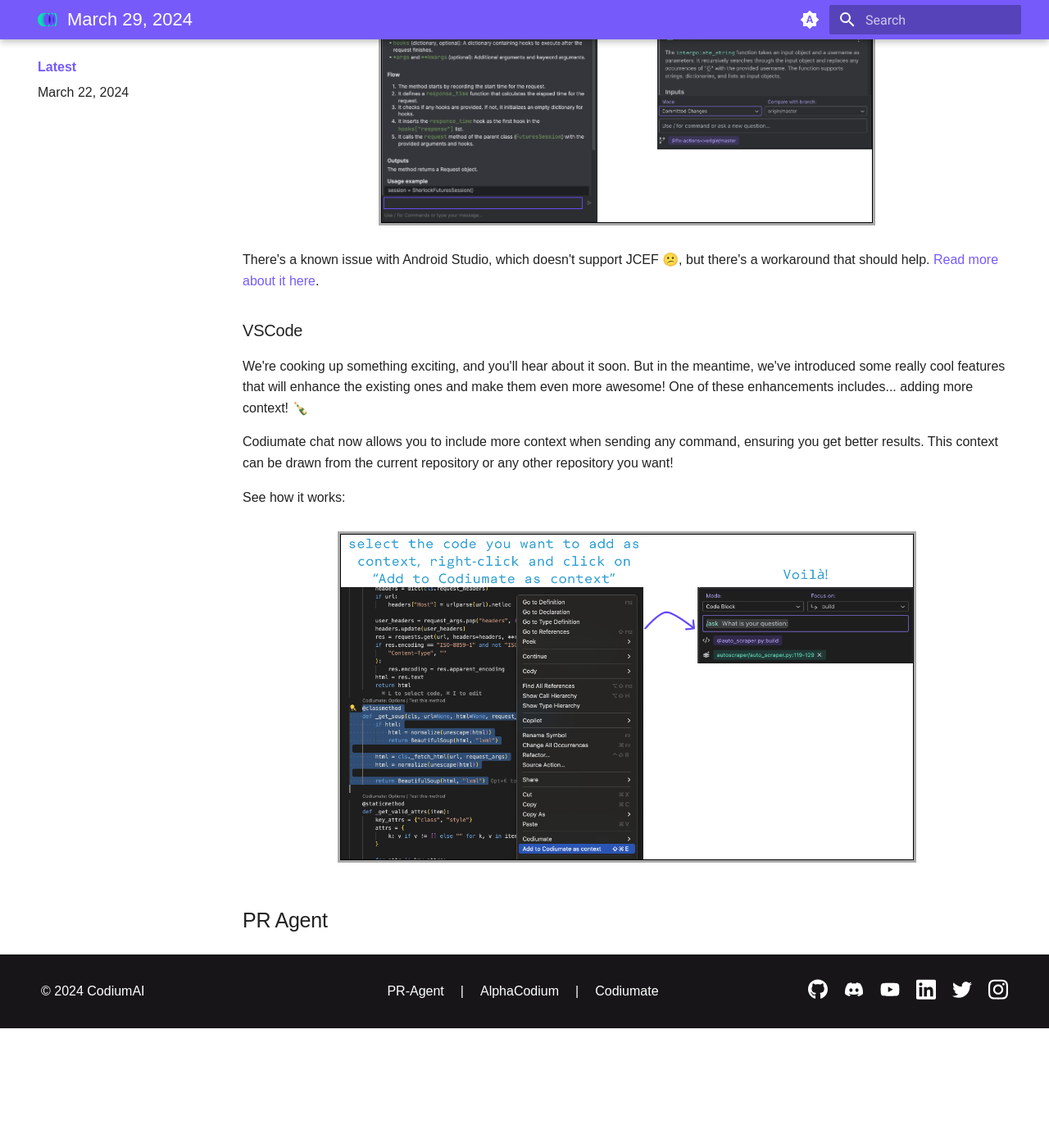
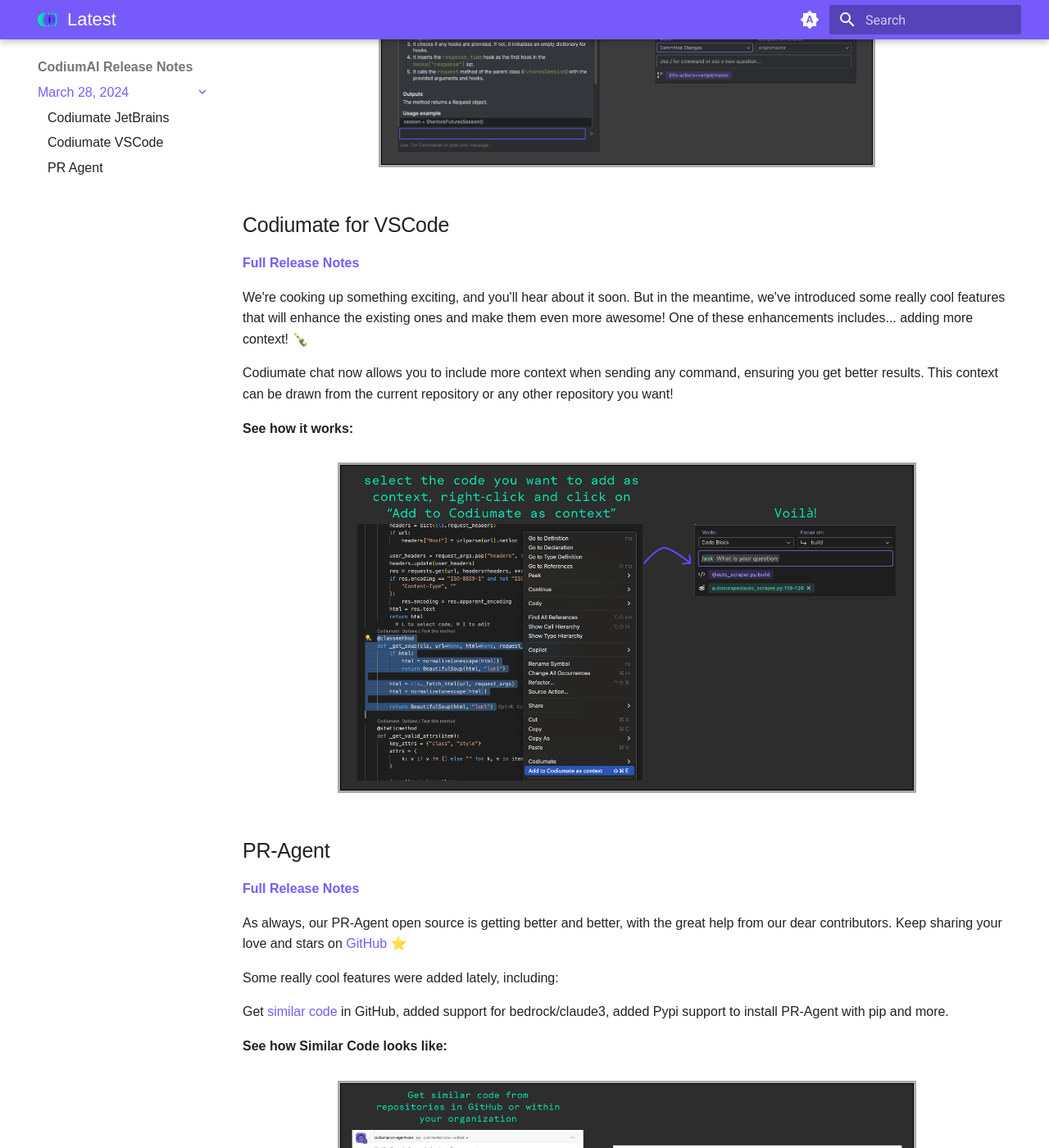
Before and after one commit to Codium-ai/release-notes, an MkDocs documentation site: the page built from docs/versions/2024-3-28/index.md, in a window 1280 px wide and 1400 px high, scrolled down 903 px. Shown: the whole window at 82% size. Built offline with MkDocs 1.6.1 and Material for MkDocs 9.7.7, drawn with Linux system fonts in a browser that asks for light colours; before the commit the page ends 2157 px from its top, so only the background shows below that; some of the changed text lies outside the part shown.

Commit message:
Add release notes for Codiumate JetBrains v0.7.27, Codiumate VSCode v0.7.54, and PR-Agent v0.21; update docs and navigation structure

```diff
--- a/docs/versions/2024-3-29/index.md
+++ b/docs/versions/2024-3-28/index.md
@@ -1,33 +1,49 @@
 # Latest
-## March 29, 2024
+**March 28, 2024**
 
-## Codiumate
+## Codiumate for JetBrains
 
-### JetBrains
+**[Full Release Notes](./codiumate-jb.md)**
 
 Our JetBrains plugin now has a **New Chat Interface!**
 
 Our incredible JetBrains team has put in a lot of hard work, and we're excited to unveil a new chat interface that looks and feels more like 2024 and less like.. well.. 2023. The new interface looks just like our VSCode chat. We are now working on adding all the features that we have in VSCode.
 
-Check it out:
+**Check it out:**
 
 <figure markdown="1">
 ![JB New Chat](./assets/jb-new-chat.png){ width="600" }
 </figure>
 
-There's a known issue with Android Studio, which doesn't support JCEF 😕, but there's a workaround that should help. [Read more about it here]().
 
-### VSCode
+## Codiumate for VSCode
+
+**[Full Release Notes](./codiumate-vscode.md)**
 
 We're cooking up something exciting, and you'll hear about it soon. But in the meantime, we've introduced some really cool features that will enhance the existing ones and make them even more awesome! One of these enhancements includes... adding more context! 🍾
 
 Codiumate chat now allows you to include more context when sending any command, ensuring you get better results. This context can be drawn from the current repository or any other repository you want!
 
-See how it works:
+**See how it works:**
 
 <figure markdown="1">
 ![VSCode Context](./assets/vscode-context.png){ width="700" }
 </figure>
 
 
-## PR Agent
+
+## PR-Agent
+
+**[Full Release Notes](./pr-agent.md)**
+
+As always, our PR-Agent open source is getting better and better, with the great help from our dear contributors. Keep sharing your love and stars on [GitHub](https://github.com/Codium-ai/pr-agent/) ⭐️
+
+Some really cool features were added lately, including:
+
+Get [similar code](https://pr-agent-docs.codium.ai/tools/similar_code/) in GitHub, added support for bedrock/claude3, added Pypi support to install PR-Agent with pip and more.
+
+**See how Similar Code looks like:**
+
+<figure markdown="1">
+![Similar Code](./assets/pr-agent-similar-code.png){ width="700" }
+</figure>
--- a/mkdocs.yml
+++ b/mkdocs.yml
@@ -1,9 +1,11 @@
 site_name: CodiumAI Release Notes
 
 nav:
-  - Latest:
-    - March 29, 2024: 'versions/2024-3-29/index.md'
-    - March 22, 2024: 'versions/2024-3-22/index.md'
+  - March 28, 2024:
+    - 'versions/2024-3-28/index.md'
+    - Codiumate JetBrains: 'versions/2024-3-28/codiumate-jb.md'
+    - Codiumate VSCode: 'versions/2024-3-28/codiumate-vscode.md'
+    - PR Agent: 'versions/2024-3-28/pr-agent.md'
 
 theme:
   logo: assets/logo.svg
@@ -11,7 +13,6 @@
   name: material
   features:
     - navigation.expand
-    - navigation.tabs
     - navigation.path
     - navigation.top
     - navigation.tracking
@@ -95,7 +96,7 @@
       emoji_generator: !!python/name:materialx.emoji.to_svg
   - toc:
       title: On this page
-      toc_depth: 2
+      toc_depth: 1
       permalink: true
   - pymdownx.tabbed:
       alternate_style: true
```
Also changed, not shown: docs/index.md (+30 -5 lines), docs/versions/2024-3-28/codiumate-jb.md (added, +40 -0 lines), docs/versions/2024-3-28/codiumate-vscode.md (added, +30 -0 lines), docs/versions/2024-3-28/pr-agent.md (added, +12 -0 lines), docs/versions/index.md (deleted, +0 -5 lines), docs/versions/2024-3-28/assets/jb-new-chat.png (added), docs/versions/2024-3-28/assets/pr-agent-similar-code.png (added), docs/versions/2024-3-28/assets/vscode-context.png (added), docs/versions/2024-3-29/assets/jb-new-chat.png (deleted), docs/versions/2024-3-29/assets/vscode-context.png (deleted), docs/versions/2024-4-4/index.md (renamed from docs/versions/2024-3-22/index.md).
